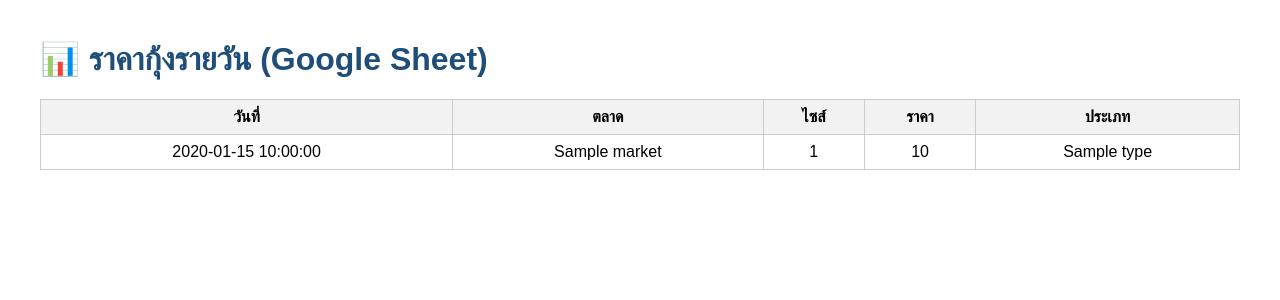
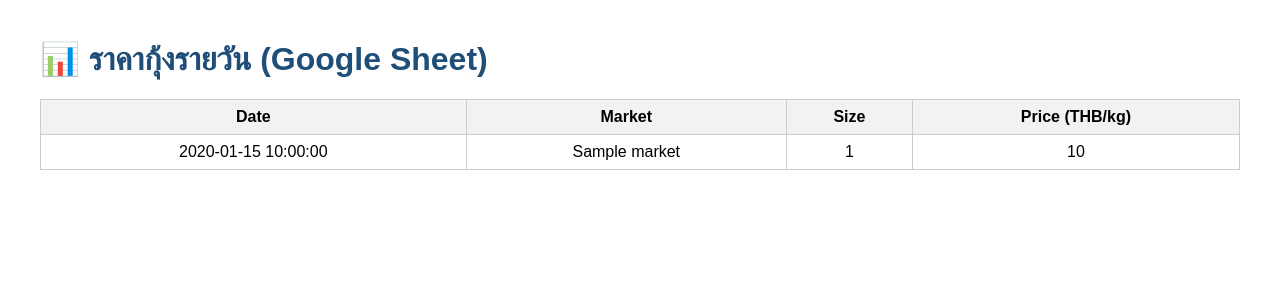
Before and after one commit to torsak6589-creator/thai-shrimp-industry-2026, a Flask app: template templates/dashboard.html in a window 1280 px wide. Shown: the top 300 px of the page. Run offline with Flask 3, Linux system fonts and the light colour scheme; the template is opened without the code that fills it: most values are stand-ins (such as "Sample title", 1, 10 or a date in 2020).

Commit message:
Update dashboard.html

```diff
--- a/templates/dashboard.html
+++ b/templates/dashboard.html
@@ -16,27 +16,19 @@
 <h1>📊 ราคากุ้งรายวัน (Google Sheet)</h1>
 
 <table>
-    <thead>
   <tr>
-            <th>วันที่</th>
-            <th>ตลาด</th>
-            <th>ไซส์</th>
-            <th>ราคา</th>
-            <th>ประเภท</th>
+    <th>Date</th>
+    <th>Market</th>
+    <th>Size</th>
+    <th>Price (THB/kg)</th>
   </tr>
-    </thead>
-    <tbody>
+
   {% for p in prices %}
   <tr>
     <td>{{ p.date }}</td>
     <td>{{ p.market }}</td>
     <td>{{ p.size }}</td>
     <td>{{ p.price }}</td>
-            <td>{{ p.type }}</td>
   </tr>
   {% endfor %}
-    </tbody>
 </table>
-
-</body>
-</html>
```
Lines whose indentation alone changed are shown as unchanged.
